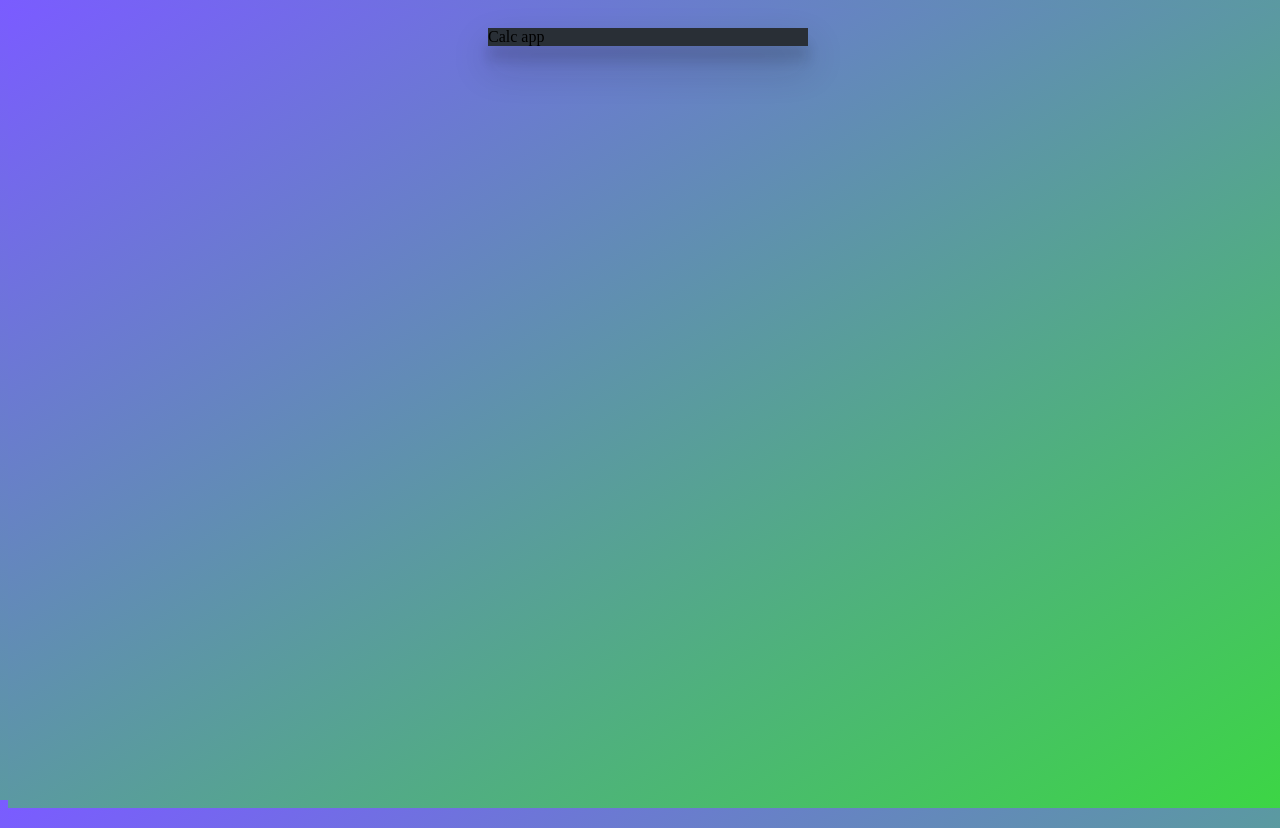
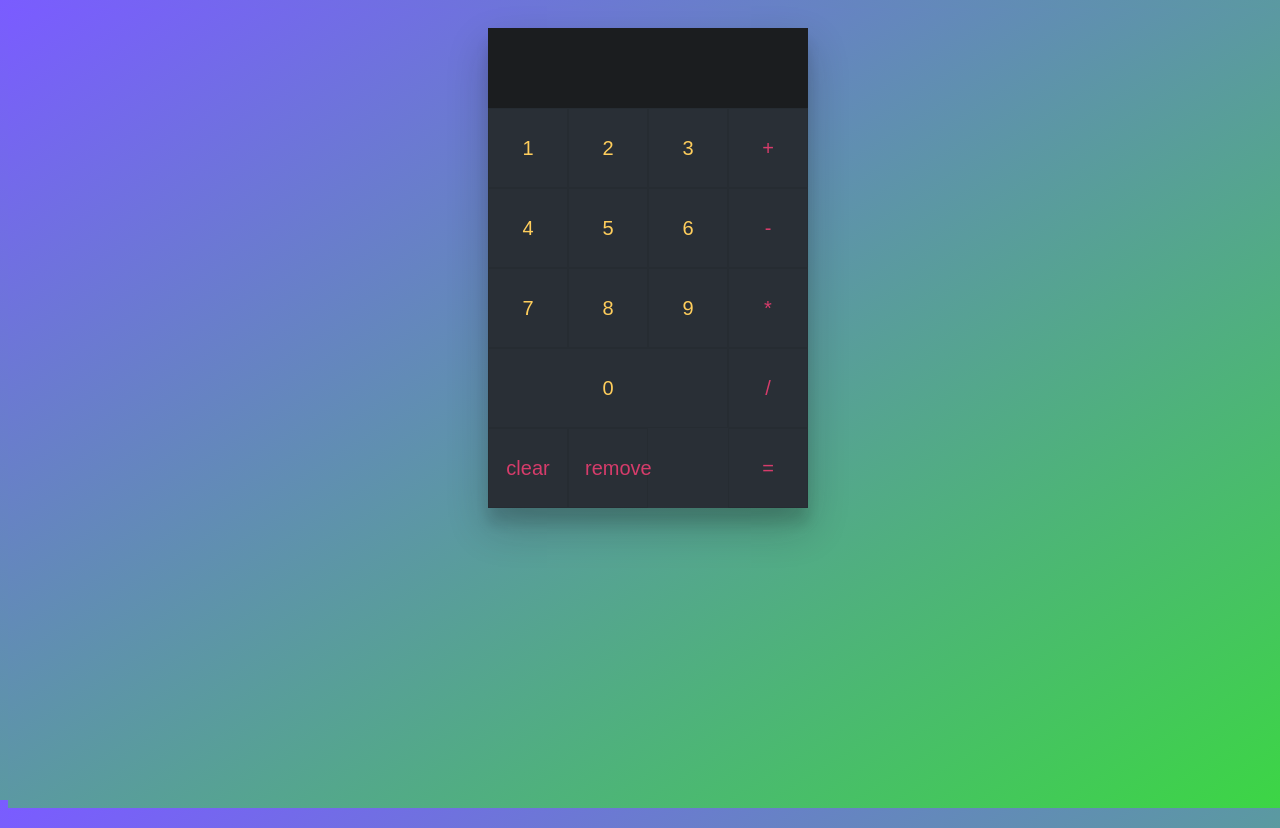
Before and after one commit to KraySe/calc-app, a React (Create React App) app: page / in a window 1280 px wide. Built offline with nearby package versions, Linux system fonts and the light colour scheme.

Commit message:
anti example - Single Responsability

```diff
--- a/src/App.css
+++ b/src/App.css
@@ -21,3 +21,71 @@
     box-shadow: 0 19px 38px rgba(19, 19, 19, .24),
   0 15px 12px rgba(19, 19, 19, .12);
   }
+
+  button {
+    outline: none;
+    border: 0;
+    padding: 16px;
+    font-size: 20px;
+    line-height: 1;
+    background-color: transparent;
+    color: #ffce5c;
+    transition: all 300ms;
+    border: 1px solid #0001;
+  }
+
+  button:hover {
+    color: #00a3f5;
+    border: 1px solid #ffce5c22;
+  }
+
+
+  .result {
+    position: relative;
+    width: 320px;
+    height: 80px;
+    padding: 8px;
+    overflow: hidden;
+    background-color: rgba(19, 19, 19, .64);
+    font-size: 32px;
+    line-height: 2;
+    color: #60d63c;
+    text-align: right;
+    direction: rtl;
+    white-space: nowrap;
+    box-sizing: border-box;
+  }
+
+  .functions button, .math-operations button {
+    display: inline-block;
+    width: 80px;
+    height: 80px;
+    color: #d63c6b
+  }
+
+  .functions button:hover,
+  .math-operations button:hover {
+    color: #b696a0;
+  }
+
+  .numbers {
+    width: 240px;
+    float: left;
+  }
+
+  .numbers button {
+    display: block;
+    position: relative;
+    width: 80px;
+    height: 80px;
+    float: left;
+  }
+
+  .numbers button:last-child {
+    width: 100%;
+  }
+
+  .functions {
+    float: left;
+    width: 240px;
+  }
--- a/src/App.jsx
+++ b/src/App.jsx
@@ -4,7 +4,42 @@
 const App = () => {
     return (
         <main className='react-calculator'>
-            Calc app
+            <div className="result">
+
+            </div>
+            <div className="numbers">
+                <button>1</button>
+                <button>2</button>
+                <button>3</button>
+                <button>4</button>
+                <button>5</button>
+                <button>6</button>
+                <button>7</button>
+                <button>8</button>
+                <button>9</button>
+                <button>0</button>
+            </div>
+            <div className="functions">
+                <button>clear</button>
+                <button>remove</button>
+            </div>
+            <div className="math-operations">
+                <button>
+                    +
+                </button>
+                <button>
+                    -
+                </button>
+                <button>
+                    *
+                </button>
+                <button>
+                    /
+                </button>
+                <button>
+                    =
+                </button>
+            </div>
         </main>
     )
 }
```
Also changed, not shown: 1 other file (tests, documents, lock files or other folders).
